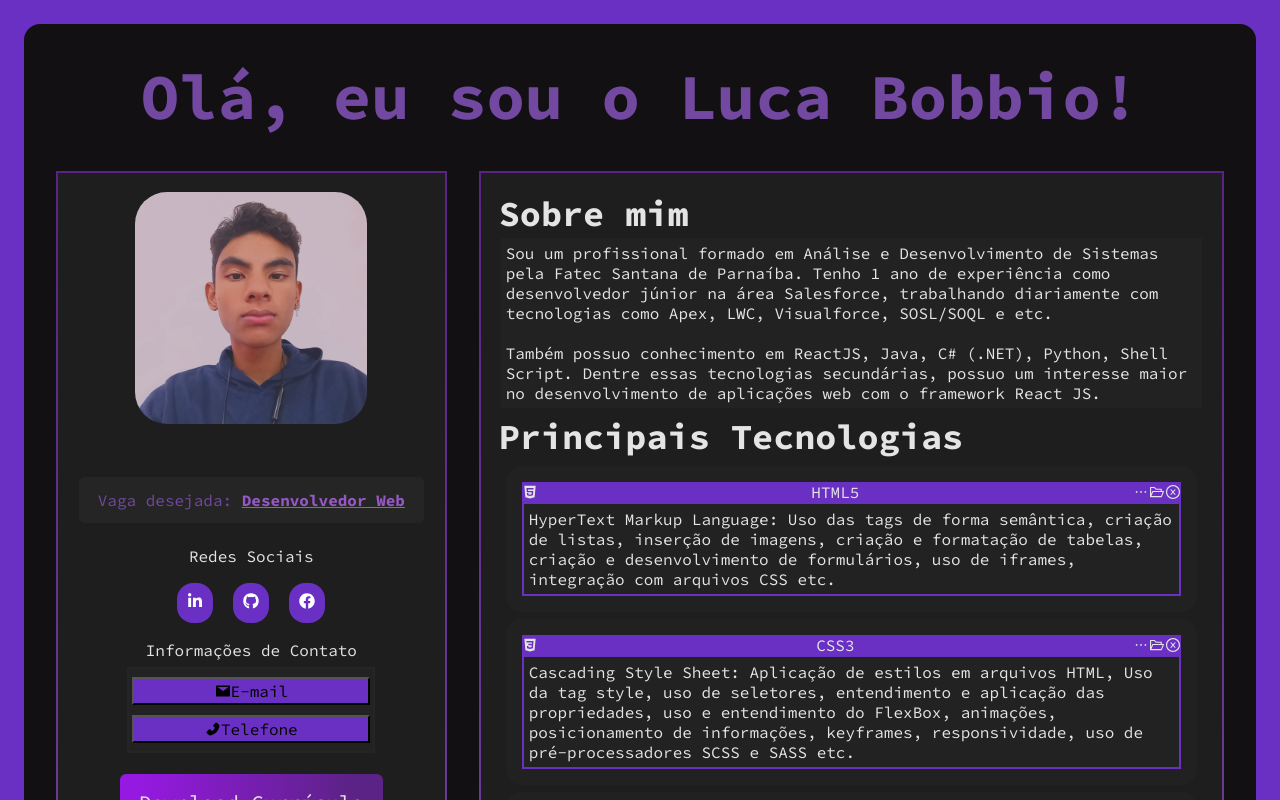
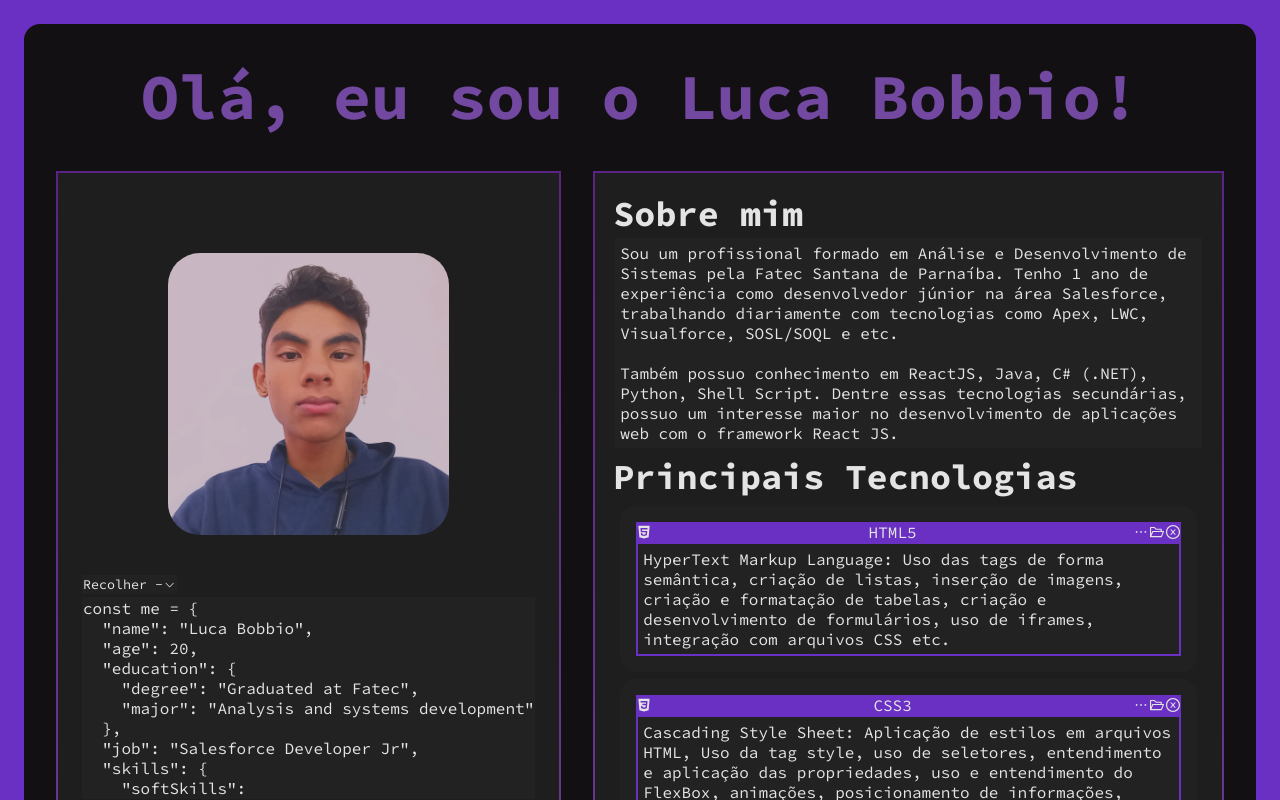
Before and after one commit to LucaBobbioDev/meu-portfolio, a React (Vite) app: page / in a window 1280 px wide. Shown: the top 800 px of the page. Built offline with nearby package versions, Linux system fonts and the light colour scheme.

Commit message:
Added about me info & fix button on contact

```diff
--- a/src/components/SideBar/SideBar.jsx
+++ b/src/components/SideBar/SideBar.jsx
@@ -1,22 +1,83 @@
-import React, { useState } from 'react'
+import React, { useState, useEffect } from 'react'
+import { format, differenceInYears } from 'date-fns';
 
 import Avatar from '../../assets/pfpLuca.jpg'
 import Gif from '../../assets/gifs/man-on-computer.gif'
 import Document from '../../assets/docs/Luca Bobbio - Curriculo.pdf'
 
 import { FaLinkedinIn, FaGithub, FaFacebook } from "react-icons/fa";
+import { VscChevronDown,  VscChevronRight} from "react-icons/vsc";
 import { AiFillPhone, AiFillMail } from "react-icons/ai";
 
 import './sidebar.sass'
 
 export const SideBar = () => {
-    const [show, setShow] = useState(false)
+    const [aboutMe, setAboutMe] = useState('');
+    const [showEmail, setShowEmail] = useState(false)
+    const [showPhone, setShowPhone] = useState(false)
+    const [isCollapsed, setIsCollapsed] = useState(false);
+
+    const myBirthDate = new Date('2002-02-04');
+
+    const me = {
+        name: 'Luca Bobbio',
+        age: differenceInYears(new Date(), myBirthDate),
+        education: {
+            degree: 'Graduated at Fatec',
+            major: 'Analysis and systems development',
+        },
+        job: 'Salesforce Developer Jr',
+        skills: {
+            softSkills: [
+                'Focused',
+                'Collaborative',
+                'Dedicated',
+                'Values teamwork'
+            ],
+            hardSkills: [
+                'Apex',
+                'Triggers',
+                'Batches',
+                'OOP',
+                'HTML',
+                'CSS',
+                'Javascript',
+                'REST Integrations'
+            ]
+        }
+    };
+
+    let index = 0;
+
+    useEffect(() => {
+        const aboutMeText = 'const me = ' + JSON.stringify(me, null, 2) +';';
+        const typeText = () => {
+            setAboutMe(aboutMeText.slice(0, index));
+            if (index <= aboutMeText.length) {
+              index++;
+              setTimeout(typeText, 50);
+            }
+        };
+
+      typeText();
+    }, []);
+
+    const toggleCollapse = () => {
+        setIsCollapsed(!isCollapsed);
+    };
 
     return (
         <aside className='sidebar-container'>
             <img src={Avatar} alt="Profile Photo"/>
-            <p className='sidebar-title'>Vaga desejada: <span>Desenvolvedor Web</span></p>
-
+            {/* <p className='sidebar-title'>Vaga desejada: <span>Desenvolvedor Web</span></p> */}
+            <div className="typing-effect-container">
+                <button onClick={toggleCollapse} className="typing-effect-button">
+                    {isCollapsed ? <>Expandir -<VscChevronRight style={{ background: 'none' }}/> </> : <>Recolher -<VscChevronDown style={{ background: 'none' }}/></>}
+                </button>
+                <pre className= "typing-effect">
+                    {isCollapsed ? 'const me = {...};' : aboutMe}
+                </pre>
+            </div>
             <div className='sidebar-social'>
                 <p>Redes Sociais</p> <br />
                 <a href="https://www.linkedin.com/in/luca-bobbio-0135b2240/" target="_blank">
@@ -34,24 +95,16 @@
 
             <p>Informações de Contato</p>
             <div className='sidebar-contact'>
-                <button onClick={() => setShow(!show)}>
+                <button onClick={() => setShowEmail(!showEmail)}>
                     <AiFillMail/>E-mail
                 </button>
                     {
-                        show?
-                            <p style={hiddenStyles}>
-                            bobbio.luca.117@gmail.com
-                            <br/>
-                            bobbio.luca@live.com
-                            </p>
-                            :null
+                        showEmail? <p style={hiddenStyles}> bobbio.luca.117@gmail.com <br/> bobbio.luca@live.com </p>:null
                     }
-                <button onClick={() => setShow(!show)}>
+                <button onClick={() => setShowPhone(!showPhone)}>
                     <AiFillPhone/>Telefone
                 </button>
-                    {
-                        show?<p style={hiddenStyles}>(11)997030265</p>:null
-                    }
+                    { showPhone?<p style={hiddenStyles}>(11)997030265</p>:null}
             </div>
             <a href={Document} download="LucaBobbioCurriculo" className='sidebar-link-button'>Download Currículo</a>
             <img className='img-gif' src={Gif} alt="Gif of a man using a computer"/>
--- a/src/components/SideBar/sidebar.sass
+++ b/src/components/SideBar/sidebar.sass
@@ -25,13 +25,44 @@
         background-color: variables.$container-color
         color: variables.$text-color
 
+.typing-effect-container
+    border-radius: 6px
+    background: none
+    padding: 5px
+
+    .typing-effect
+        text-align: justify
+
+        color: variables.$text-color
+        background: none
+        background-color: variables.$card-color
+
+        margin: 3px
+        padding: 1px
+
+    .typing-effect-button
+        display: flex
+        flex-direction: row
+        justify-content: center
+        align-items: center
+
+        background: none
+        background-color: variables.$card-color
+        color: variables.$text-color
+
+        margin: 3px
+        padding: 1px
+        border: none
+
+
+
 img
     max-width: 60%
-    position: absolute
+    position: static
     top: .2em
 
     border-radius: 2em
-    margin: 1em
+    margin: 2em
 
 .sidebar-title
     color: variables.$title-color
```
